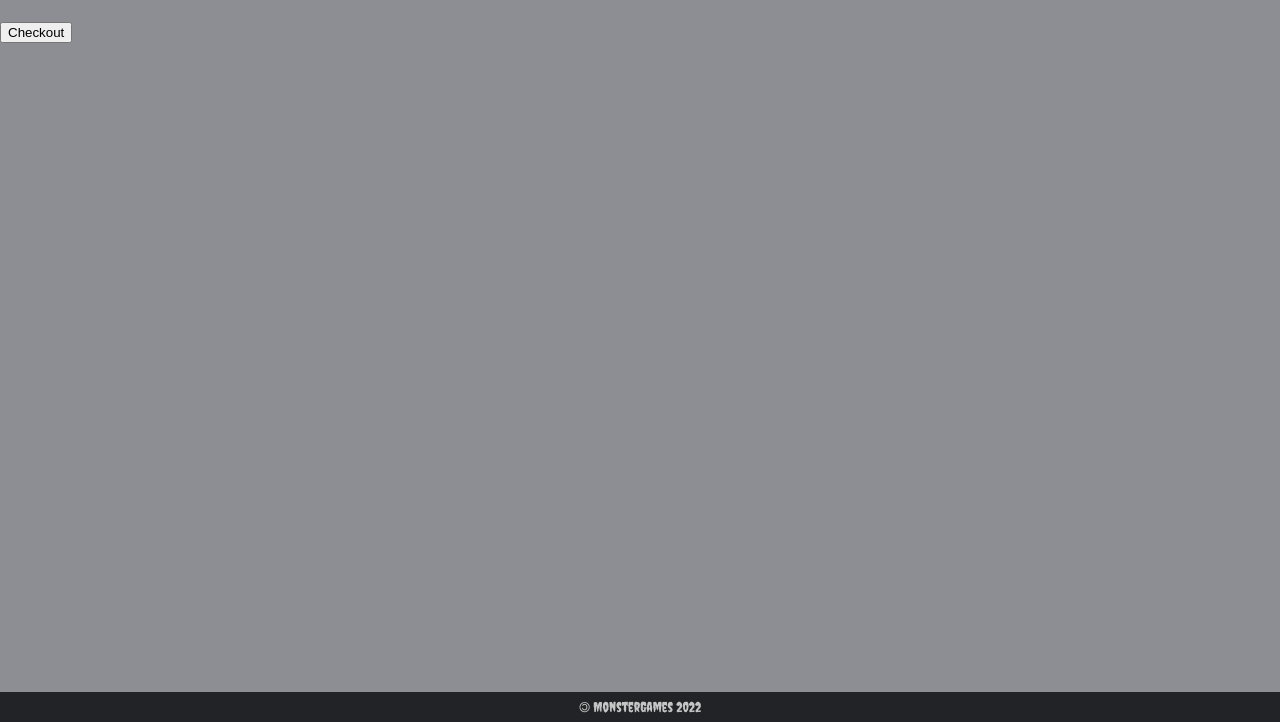
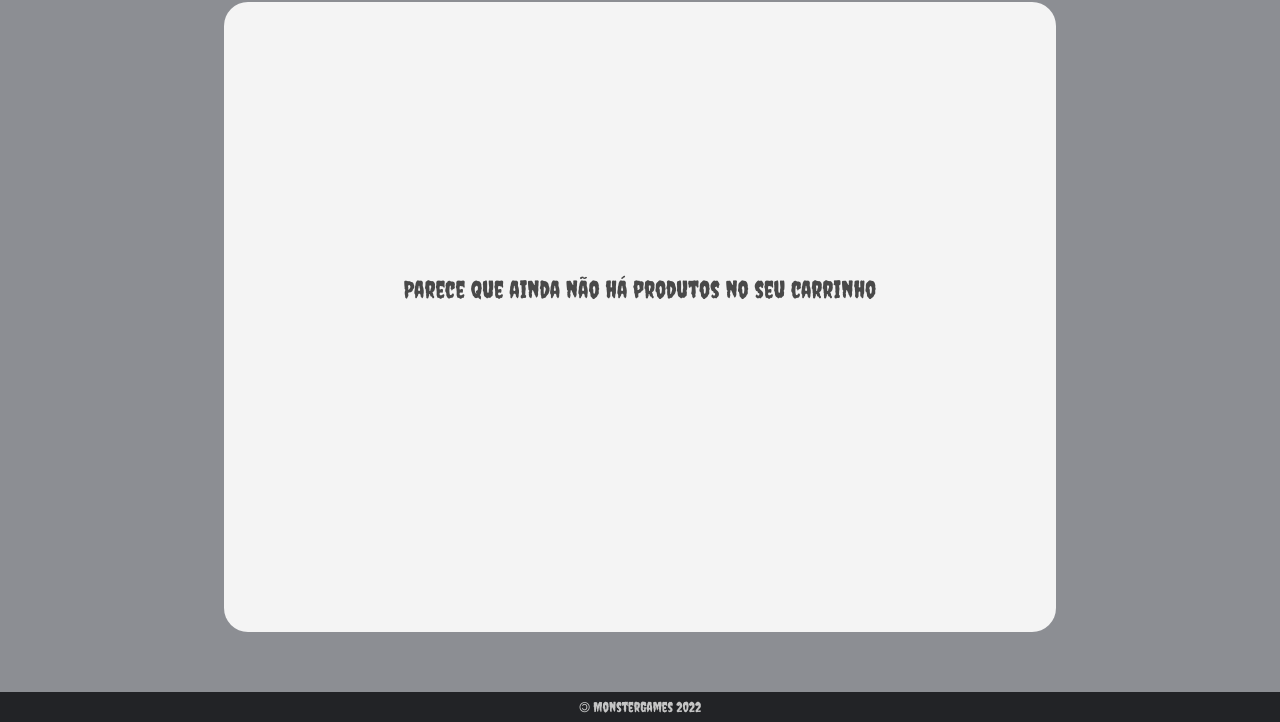
Before and after one commit to rafaelongo45/MonsterGames-Frontend, a React app: page /mycart in a window 1280 px wide. Shown: the part 78-800 px from the top of the page. Built offline with nearby package versions, Linux system fonts and the light colour scheme.

Commit message:
Changed style of the renderCartPage. Removed logo from header

```diff
--- a/src/assets/style.css
+++ b/src/assets/style.css
@@ -5,21 +5,19 @@
   --width: 320px;
  }
 
-html{
-  min-height: 100%;
-}
-
 body {
   background-color: var(--background-color);
   font-family: 'Roboto', sans-serif;
   /*font-family: 'Creepster', cursive;*/
   font-weight: 400;
-  min-height: 100%;
+  position:absolute;
+  width: 100%;
 }
 
 .root{
   min-height: 100%;
-
+  position:absolute;
+  width: 100%;
 }
 
 strong {
--- a/src/components/Cart/RenderCartPage.js
+++ b/src/components/Cart/RenderCartPage.js
@@ -1,6 +1,7 @@
-import { useContext } from "react";
+import { useContext, useState } from "react";
 import styled from "styled-components";
 import { useNavigate } from "react-router-dom";
+import { MdKeyboardArrowRight } from 'react-icons/md'
 
 import RenderProduct from "./RenderProduct";
 import ProductsContext from "../../contexts/ProductsContext.js";
@@ -8,32 +9,189 @@ import ProductsContext from "../../contexts/ProductsContext.js";
 function RenderCartPage(){
   const navigate = useNavigate();
   const {chosenProducts} = useContext(ProductsContext)
+  const token = localStorage.getItem('token_MonsterGames');
+  const [totalPrice, setTotalPrice] = useState(0);
 
   return (
+    <Products>
+      {
+        chosenProducts.length === 0 ?
+        <EmptyCart>
+          <p>Parece que ainda não há produtos no seu carrinho</p>
+        </EmptyCart>
+        :
         <>
-      <Products>
+          <PageTitle>Seu carrinho <em>({chosenProducts.length} {chosenProducts.length === 1 ? "item" : "itens"})</em></PageTitle>
           {
             chosenProducts.map((chosenProduct) => {
               return (
-              <RenderProduct image={chosenProduct.image} price = {chosenProduct.price} name = {chosenProduct.name} id = {chosenProduct.productId} quantity = {chosenProduct.quantity}/>
+                <RenderProduct image={chosenProduct.image} price = {chosenProduct.price} name = {chosenProduct.name} id = {chosenProduct.productId} quantity = {chosenProduct.quantity} setTotalPrice={setTotalPrice} totalPrice ={totalPrice}/>
               )
             })
           }
+
+          <Bar> </Bar>
+
+          <Total>
+            <h1>Total do carrinho</h1>
+            <h2>Frete: <p>  R$ 0,00</p></h2>
+            <h3>Total: <p> R$ {totalPrice.toFixed(2)}</p></h3>
+
+          </Total>
+          <button onClick={token ? () => navigate('/checkout')  : () => navigate('/signin')}>Checkout <MdKeyboardArrowRight/></button>
+        </>
+      }
     </Products>
-
-      <button onClick={() => navigate('/checkout')}>Checkout</button>
-    </>
-
   )
 };
 
 export default RenderCartPage;
 
 const Products = styled.section`
+  position:relative;
+  width: 65%;
+  height: 100%;
+  margin: 80px auto 80px auto;
+  border-radius: 24px;
+  display: flex;
+  flex-direction:column;
+  justify-content:center;
+  align-items:flex-start;
+  background-color: rgba(255,255,255, 0.9);
+  padding-bottom: 80px;
+
+  article:last-child{
+    margin-bottom: 100px;
+  }
+
+  button{
+    position:absolute;
+    font-family: 'Creepster', cursive;
+    color: rgb(178,34,34);
+    font-size: 28px;
+    bottom: 20px;
+    right: 25px;
+    background:none;
+    border:none;
+    cursor:pointer;
+    display:flex;
+    align-items:center;
+
+    svg{
+      color: rgb(128,0,0);
+    }
+  }
+`
+
+const PageTitle = styled.h1`
+  width: 100%;
+  font-size: 30px;
+  margin: 20px 60px;
+  color: rgba(0,0,0,0.7);
+  font-family: 'Creepster', cursive;
+
+  em{
+    font-size: 15px;
+  }
+
+`
+
+const Bar = styled.div`
+  height: 90%;
+  width: 1px;
+  position: absolute;
+  top:20px;
+  right: 39%;
+  background-color:rgb(229,228,226);
+`
+
+const Total = styled.article`
+  position:absolute;
+  width: 30%;
+  height: 200px;
+  top: 40px;
+  right: 60px;
   display:flex;
   flex-direction:column;
-  padding-top: 70px;
-  padding-bottom: 30px;
+  align-items:center;
+
+  h1{
+    font-family: 'Creepster', cursive;
+    width: 100%;
+    font-size: 30px;
+    margin: 15px 0 0 0;
+    color: rgb(178,34,34);
+    padding: 10px 0 10px 10px;
+    border-bottom: 1px solid rgba(191,193,194,0.5);
+  }
+
+  h2{
+    font-family: Roboto;
+    width: 100%;
+    font-size: 18px;
+    margin: 10px 0 0 0;
+    font-weight:700;
+    color: rgb(0,0,0);
+    padding: 10px 0 20px 5px;
+    border-bottom: 1px solid rgba(191,193,194,0.5);
+    position:relative;
+
+
+      p{
+      font-weight: 700;
+      position:absolute;
+      font-family: Roboto;
+      font-size: 14px;
+      font-weight:700;
+      position: absolute;
+      top: 13px;
+      left: 70px;
+      color: rgba(0,0,0,0.9)
+      }
+
+  }
+
+  h3{
+    font-family: Roboto;
+    width: 100%;
+    font-size: 18px;
+    font-weight:700;
+    margin-top: 10px;
+    color: rgb(0,0,0);
+    padding: 10px 0 10px 5px;
+    position:relative;
+
+      p{
+      font-weight: 700;
+      position:absolute;
+      font-family: Roboto;
+      font-size: 14px;
+      font-weight:700;
+      position: absolute;
+      top: 13px;
+      left: 70px;
+      color: rgba(0,0,0,0.9)
+      }
+  }
+
+
+`
+
+const EmptyCart = styled.div`
   width: 80%;
+  height: calc(100vh - 250px);
   margin: 0 auto;
+  position:relative;
+  display:flex;
+  justify-content:center;
+
+  p{
+    font-size: 24px;
+    color: rgba(0,0,0,0.7);
+    font-family: 'Creepster', cursive;
+    position: absolute;
+    top: 50%;
+    text-align:center;
+  }
+
 `
--- a/src/components/Cart/RenderProduct.js
+++ b/src/components/Cart/RenderProduct.js
@@ -8,6 +8,14 @@ import ProductsContext from "../../contexts/ProductsContext.js";
 function RenderProduct(props){
   const {chosenProducts, setChosenProducts} = useContext(ProductsContext)
   const [newQuantity, setNewQuantity] = useState(1);
+
+  let total = 0;
+
+  chosenProducts.forEach((product) => {
+      total += (product.price * product.quantity)
+  })
+
+  props.setTotalPrice(total)
 
   function changeQuantity(id, value){
     let obj = chosenProducts.find(product => {
@@ -37,8 +45,10 @@ function RenderProduct(props){
       <img src={props.image} alt={props.name}/>
       <Info>
         <h1>{props.name}</h1>
+        <p>R$ {(props.price * props.quantity).toFixed(2)}</p>
+
           <form>
-            <select value = {newQuantity} onChange={getnewQuantity}>
+            <select value = {props.quantity} onChange={getnewQuantity}>
               <option value = "1">1</option>
               <option value = "2">2</option>
               <option value = "3">3</option>
@@ -46,7 +56,6 @@ function RenderProduct(props){
               <option value = "5">5</option>
             </select>
           </form>
-        <p>R$ {props.price}</p>
         <span onClick = {() => removeProduct(props.id)}><CgTrash/></span>
       </Info>
     </Product>
@@ -55,27 +64,31 @@ function RenderProduct(props){
 
 export default RenderProduct;
 
-const Product = styled.div`
-  margin-top: 30px;
-  border: 1px solid grey;
-  border-radius: 6px;
+const Product = styled.article`
+  border: 1px solid rgb(191,193,194);
+  border-radius: 12px;
   display: flex;
-  height: 150px;
+  height: 180px;
+  width: 45%;
   align-items:center;
-  justify-content: space-between;
-  background-color: rgba(255,255,255, 0.9);
+  justify-content:start;
+  margin: 0 0 10px 60px;
+  position:relative;
+
+  :first-child{
+    margin-top: 30px;
+  }
 
   img{
-    width: 80px;
+    width: 120px;
     border-radius: 6px;
-    height: 110px;
+    height: 160px;
     margin-left: 10px;
   }
-
 `
 
 const Info = styled.aside`
-  width: 65%;
+  width: 100%;
   height: 80%;
   display: flex;
   flex-wrap: wrap;
@@ -83,29 +96,34 @@ const Info = styled.aside`
 
   h1{
     font-weight: 700;
-    margin-left: 15px;
+    margin-left: 25px;
     margin-top: 15px;
     height: fit-content;
   }
 
   select{
-    margin-top: 13px;
-    margin-left: 15px;
-    border-radius: 5px;
+    right: 15px;
+    top: 35%;
+    border-radius: 6px;
     background-color:white;
-    height:fit-content;
+    height: 35px;
+    width: 35px;
+    position:absolute;
   }
 
   p{
     font-weight: 700;
     text-align:center;
-    width: 70%;
+    position:absolute;
+    bottom: 65px;
+    right: 65px;
   }
 
   span{
     position: absolute;
     bottom: 0;
-    right: 15px;
+    right: 23px;
     font-size: 20px;
+    cursor:pointer;
   }
 `
--- a/src/components/Checkout/ProductsReview.js
+++ b/src/components/Checkout/ProductsReview.js
@@ -48,7 +48,7 @@ function ProductsReview(props){
         <span>Total da compra: R$ {totalPrice}</span>
       </Products>
     }
-      </ReviewContainer>
+    </ReviewContainer>
   )
 }
 
--- a/src/components/Game/index.js
+++ b/src/components/Game/index.js
@@ -43,12 +43,21 @@ const Product = styled.div`
   height: 280px;
   background-color: #fff;
   margin: 25px;
-  border-radius: 5px;
+  border-radius: 8px;
   box-shadow: 4px 4px 4px rgba(0, 0, 0, 0.25);
   position: relative;
 
-  img{
+  abbr{
     cursor: pointer;
+    display:flex;
+    align-items:start;
+    justify-content:center;
+
+    img{
+      max-width: 176px;
+      border-radius: 6px;
+      margin-top: 3px;
+    }
   }
 
   button{
@@ -60,6 +69,17 @@ const Product = styled.div`
     font-size: 24px;
     color: var(--header-color);
     cursor:pointer;
+
+    svg:active{
+      animation: shake 0.1s;
+    }
+
+    @keyframes shake{
+      0% { transform: translate(1px, 1px) rotate(0deg); }
+
+      100% { transform: translate(1px, -2px) rotate(-1deg); }
+      }
+
   }
 
   strong{
--- a/src/components/Header/Logo.js
+++ b/src/components/Header/Logo.js
@@ -1,15 +1,11 @@
 import { useNavigate } from "react-router";
 import styled from "styled-components";
-
-import logoClosedMouth from "../../assets/images/logo1.png"
-
 
 function RenderLogo(){
   const navigate = useNavigate();
 
   return (
     <Logo onClick={() => navigate("/")}>
-      <img src={logoClosedMouth} alt="logo"></img>
       <p>MonsterGames</p>
     </Logo>
   )
--- a/src/components/Header/index.js
+++ b/src/components/Header/index.js
@@ -43,6 +43,7 @@ const Header = styled.header`
   height: 70px;
   background-color: var(--header-color);
   position: fixed;
+  top: 0;
   display:flex;
   align-items:center;
   justify-content:space-evenly;
```
Also changed, not shown: src/assets/images/logo1.png (deleted), src/assets/images/logo2.png (deleted). Lines whose indentation alone changed are shown as unchanged.
